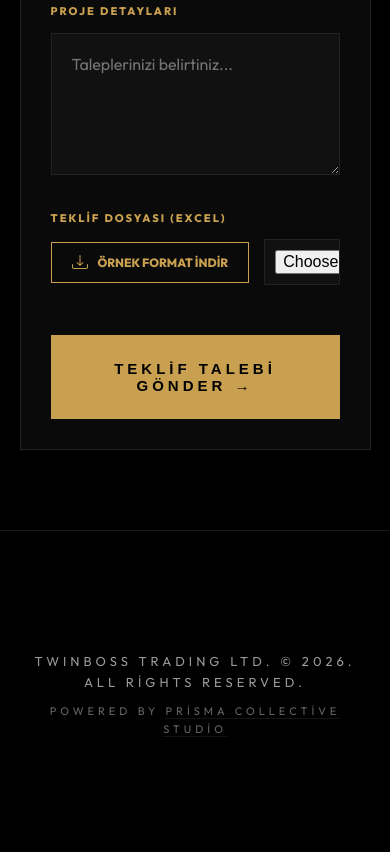
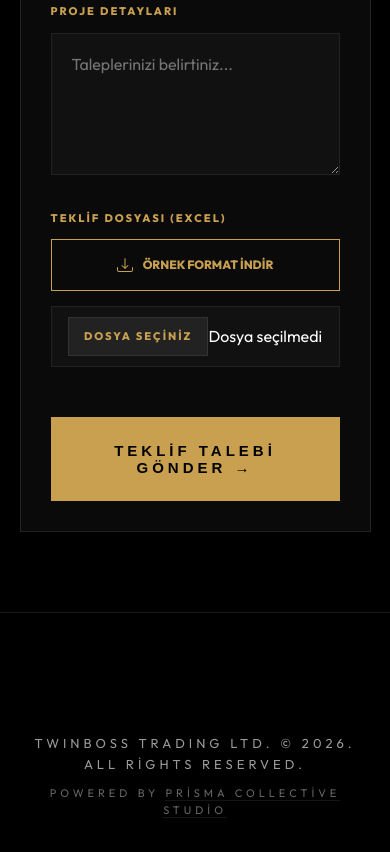
Before and after one commit to bardiabastami/oteks-, a website: page teklif-al.html in a window 390 px wide. Shown: the part 1525-2377 px from the top of the page. Drawn offline with Linux system fonts and the light colour scheme.

Commit message:
fix: Update file upload UI for mobile - Stack vertical and custom label

```diff
--- a/teklif-al.html
+++ b/teklif-al.html
@@ -138,6 +138,70 @@
             transform: translateY(-5px);
         }
 
+        .ots-file-action-wrapper {
+            display: flex;
+            gap: 15px;
+            align-items: center;
+            flex-wrap: wrap;
+        }
+
+        .ots-btn-download {
+            color: var(--primary);
+            font-size: 12px;
+            font-weight: 800;
+            border: 1px solid var(--primary);
+            padding: 15px 20px;
+            text-decoration: none;
+            display: inline-flex;
+            align-items: center;
+            gap: 10px;
+            transition: var(--transition);
+            white-space: nowrap;
+        }
+
+        .ots-btn-download:hover {
+            background: var(--primary);
+            color: #000;
+        }
+
+        .ots-custom-file-input {
+            display: flex;
+            align-items: center;
+            background: #111;
+            border: 1px solid #222;
+            padding: 5px;
+            flex: 1;
+            min-width: 250px;
+        }
+
+        .ots-file-label {
+            background: #222;
+            color: #fff;
+            padding: 10px 15px;
+            font-size: 11px;
+            font-weight: 800;
+            cursor: pointer;
+            border: 1px solid #333;
+            transition: var(--transition);
+            white-space: nowrap;
+        }
+
+        .ots-file-label:hover {
+            background: var(--primary);
+            color: #000;
+            border-color: var(--primary);
+        }
+
+        .ots-file-name {
+            margin-left: 15px;
+            font-size: 12px;
+            color: #888;
+            white-space: nowrap;
+            overflow: hidden;
+            text-overflow: ellipsis;
+            max-width: 150px;
+        }
+
         @media (max-width: 1024px) {
             .ots-container-form {
                 grid-template-columns: 1fr;
@@ -154,6 +218,21 @@
 
             .ots-form-box {
                 padding: 30px;
+            }
+
+            .ots-file-action-wrapper {
+                flex-direction: column;
+                align-items: stretch;
+            }
+
+            .ots-btn-download,
+            .ots-custom-file-input {
+                width: 100%;
+                justify-content: center;
+            }
+
+            .ots-custom-file-input {
+                padding: 10px;
             }
         }
     </style>
@@ -225,9 +304,8 @@
                     <!-- File Upload Section -->
                     <div class="ots-input-group" style="grid-column: 1/-1;">
                         <label>TEKLİF DOSYASI (EXCEL)</label>
-                        <div style="display:flex; gap:15px; flex-wrap:wrap; align-items:center;">
-                            <a href="assets/teklif-format.xls" download class="ots-btn-download"
-                                style="color:var(--primary); font-size:12px; font-weight:800; border:1px solid var(--primary); padding:10px 20px; text-decoration:none; display:inline-flex; align-items:center; gap:10px;">
+                        <div class="ots-file-action-wrapper">
+                            <a href="assets/teklif-format.xls" download class="ots-btn-download">
                                 <svg width="16" height="16" fill="currentColor" viewBox="0 0 16 16">
                                     <path
                                         d="M.5 9.9a.5.5 0 0 1 .5.5v2.5a1 1 0 0 0 1 1h12a1 1 0 0 0 1-1v-2.5a.5.5 0 0 1 1 0v2.5a2 2 0 0 1-2 2H2a2 2 0 0 1-2-2v-2.5a.5.5 0 0 1 .5-.5z" />
@@ -236,7 +314,12 @@
                                 </svg>
                                 ÖRNEK FORMAT İNDİR
                             </a>
-                            <input type="file" name="offerFile" accept=".xlsx, .xls" style="flex:1; padding:10px;">
+
+                            <div class="ots-custom-file-input">
+                                <input type="file" name="offerFile" id="offerFile" accept=".xlsx, .xls" hidden>
+                                <label for="offerFile" class="ots-file-label">DOSYA SEÇİNİZ</label>
+                                <span id="file-name">Dosya seçilmedi</span>
+                            </div>
                         </div>
                     </div>
                 </div>
@@ -258,6 +341,21 @@
         window.addEventListener('DOMContentLoaded', () => {
             const form = document.getElementById('offerForm');
             if (form) {
+                // File input handler
+                const fileInput = document.getElementById('offerFile');
+                const fileNameSpan = document.getElementById('file-name');
+                if (fileInput && fileNameSpan) {
+                    fileInput.addEventListener('change', (e) => {
+                        if (e.target.files.length > 0) {
+                            fileNameSpan.textContent = e.target.files[0].name;
+                            fileNameSpan.style.color = 'var(--primary)';
+                        } else {
+                            fileNameSpan.textContent = 'Dosya seçilmedi';
+                            fileNameSpan.style.color = '#888';
+                        }
+                    });
+                }
+
                 form.addEventListener('submit', async (e) => {
                     e.preventDefault();
                     const btn = form.querySelector('.ots-btn-submit');
```
